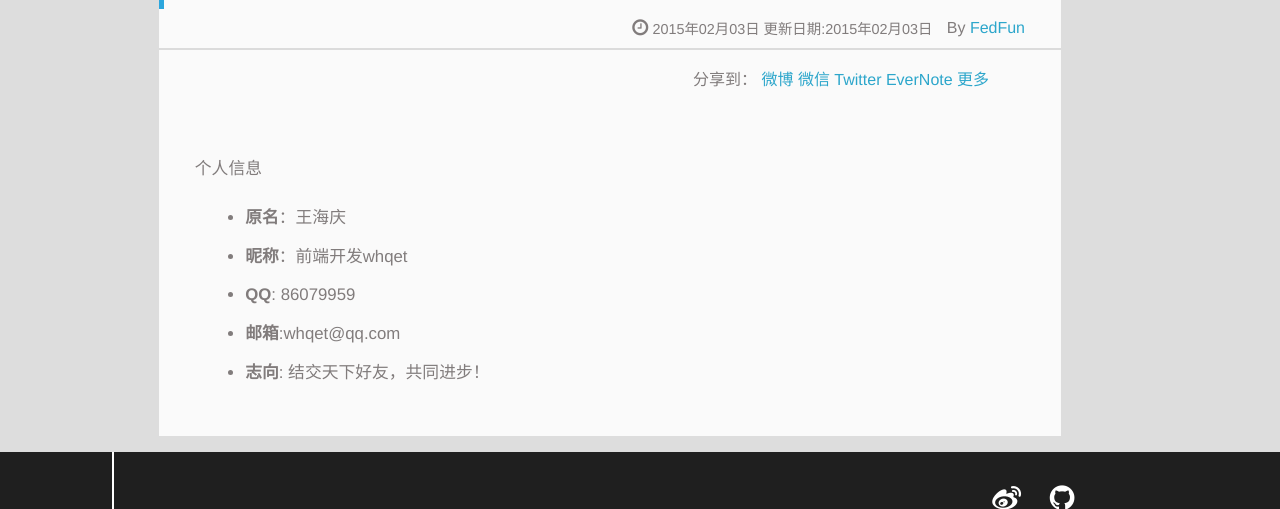
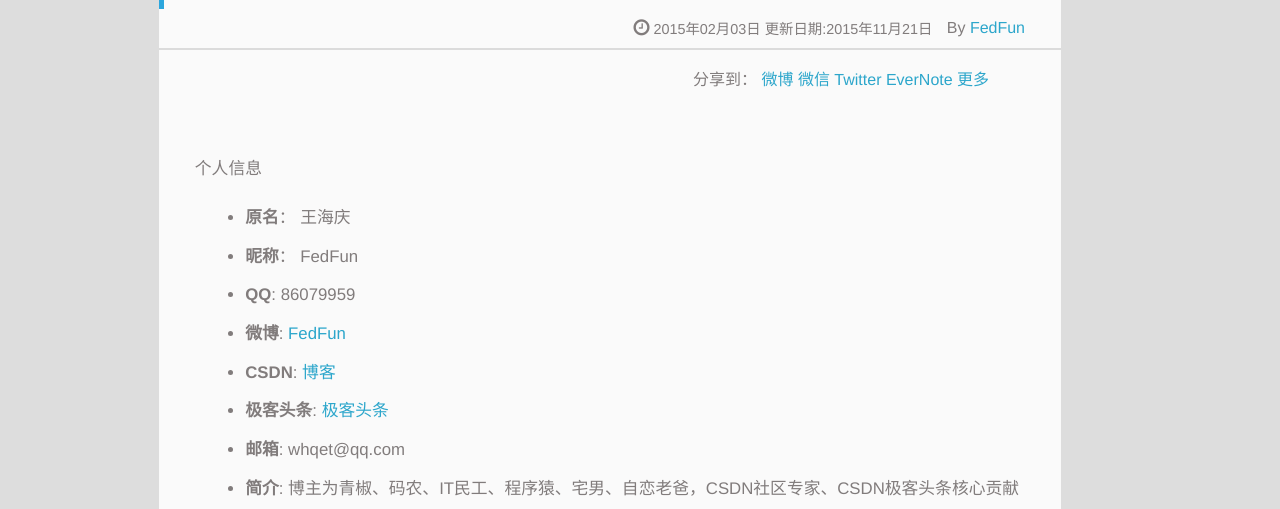
Before and after one commit to whqet/whqet.github.io, a plain HTML site: page about/index.html in a window 1280 px wide. Shown: the part 268-777 px from the top of the page. Drawn offline with Linux system fonts and the light colour scheme; a script that the page names is missing.

Commit message:
Site updated: 2015-11-21 21:14:24

```diff
--- a/about/index.html
+++ b/about/index.html
@@ -74,7 +74,7 @@
     </p>
   <p class="article-time">
     <time datetime="2015-02-03T06:04:11.000Z" itemprop="datePublished">2015年02月03日</time>
-    更新日期:<time datetime="2015-02-03T06:10:07.665Z" itemprop="dateModified">2015年02月03日</time>
+    更新日期:<time datetime="2015-11-21T13:14:09.329Z" itemprop="dateModified">2015年11月21日</time>
 
   </p>
 </header>
@@ -113,11 +113,14 @@
 
 			<p>个人信息</p>
 <ul>
-<li><strong>原名</strong>：王海庆</li>
-<li><strong>昵称</strong>：前端开发whqet</li>
-<li><strong>QQ</strong>: 86079959</li>
-<li><strong>邮箱</strong>:whqet@qq.com</li>
-<li><strong>志向</strong>: 结交天下好友，共同进步！</li>
+<li><strong>原名</strong>： 王海庆</li>
+<li><strong>昵称</strong>： FedFun</li>
+<li><strong>QQ</strong>:  86079959</li>
+<li><strong>微博</strong>: <a href="http://www.weibo.com/FedFun/" target="_blank" rel="external">FedFun</a></li>
+<li><strong>CSDN</strong>: <a href="http://blog.csdn.net/whqet/" target="_blank" rel="external">博客</a></li>
+<li><strong>极客头条</strong>: <a href="http://geek.csdn.net/user/publishlist/whqet" target="_blank" rel="external">极客头条</a></li>
+<li><strong>邮箱</strong>: whqet@qq.com</li>
+<li><strong>简介</strong>: 博主为青椒、码农、IT民工、程序猿、宅男、自恋老爸，CSDN社区专家、CSDN极客头条核心贡献者、极客学院兼职布道师。</li>
 </ul>
 
 		</div>
```
Also changed, not shown: sitemap.xml (+5 -5 lines), img/author.jpg.
